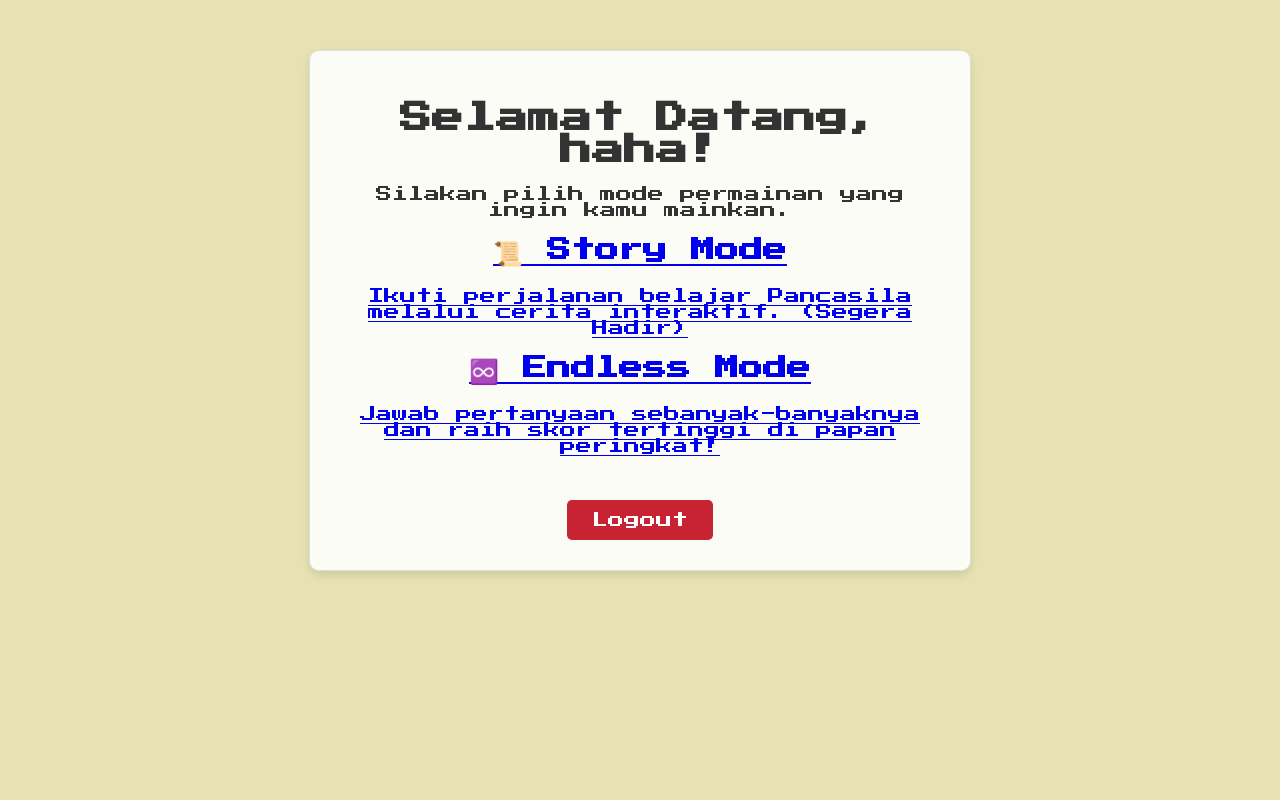
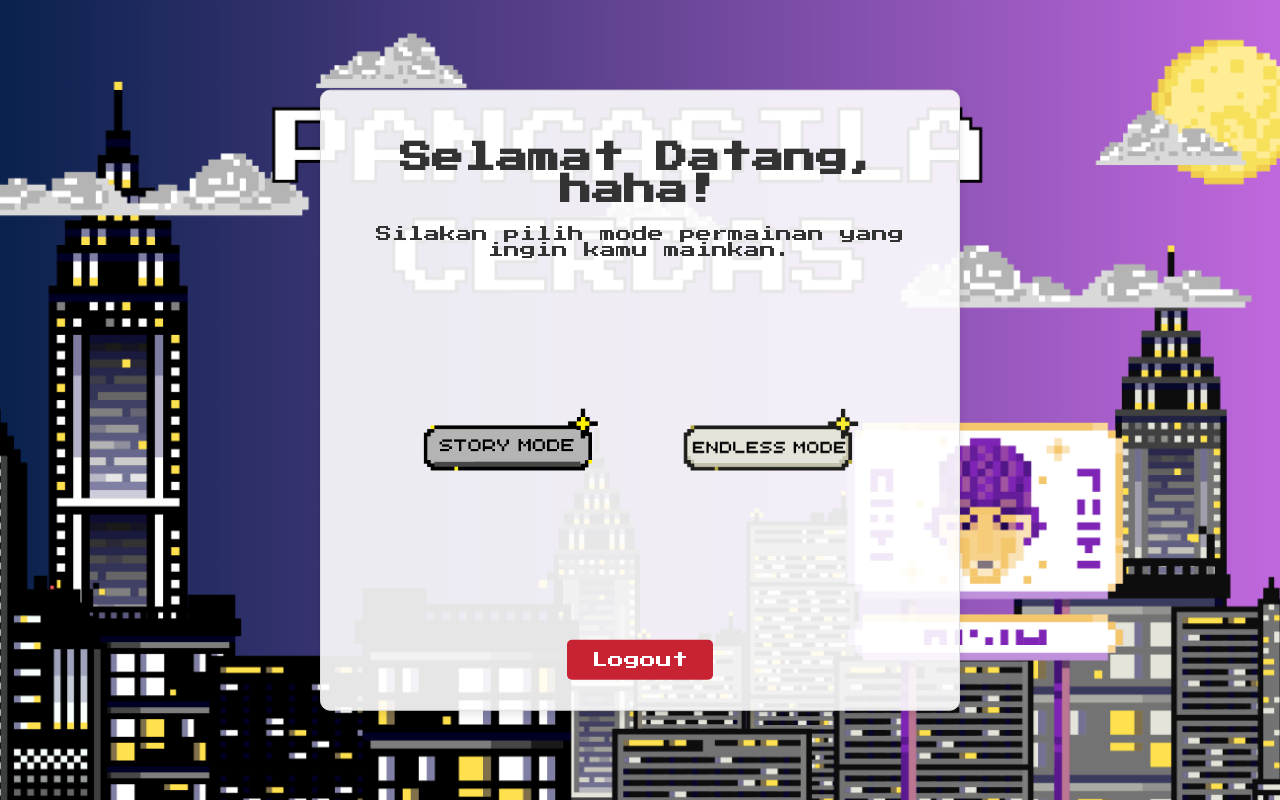
Before and after one commit to fallforsweden/game_pancasila, a Flask app: page /choose-mode in a window 1280 px wide. Run offline with Flask 3, Linux system fonts and the light colour scheme; a user stored in the database is signed in.

```diff
--- a/app.py
+++ b/app.py
@@ -1,4 +1,4 @@
-from flask import Flask, render_template, request, redirect, url_for, session, flash
+from flask import Flask, render_template, request, redirect, url_for, session, flash, make_response
 from flask_sqlalchemy import SQLAlchemy
 from sqlalchemy import func
 from werkzeug.security import generate_password_hash, check_password_hash
@@ -114,45 +114,94 @@ def choose_mode():
 def story_mode():
     return render_template('story_mode.html')
 
+# Ganti fungsi start_quiz yang lama dengan yang ini
+# Ganti fungsi start_quiz yang lama dengan yang ini
 @app.route('/start-endless')
 @login_required
 def start_quiz():
+    # Menginisialisasi skor dan nyawa
     session.pop('score', None)
     session.pop('q_indices', None)
     session.pop('last_q_data', None)
     session['score'] = 0
+    session['lives'] = 3  # Memberikan 3 kesempatan di awal
+
     question_indices = list(range(len(QUESTIONS)))
     random.shuffle(question_indices)
     session['q_indices'] = question_indices
     session['current_q_index'] = 0
     return redirect(url_for('ask_question'))
 
+# Ganti fungsi ask_question yang lama dengan yang ini
 @app.route('/question', methods=['GET', 'POST'])
 @login_required
 def ask_question():
-    if 'q_indices' not in session: return redirect(url_for('start_quiz'))
+    # Pastikan kuis sudah dimulai
+    if 'q_indices' not in session or 'lives' not in session:
+        return redirect(url_for('start_quiz'))
+
     current_q_index_pos = session.get('current_q_index', 0)
+    # Jika pertanyaan habis, mulai dari awal lagi
     if current_q_index_pos >= len(session['q_indices']):
         random.shuffle(session['q_indices'])
         session['current_q_index'] = 0
         current_q_index_pos = 0
+
     question_index = session['q_indices'][current_q_index_pos]
     question_data = QUESTIONS[question_index]
+
+    # --- PERBAIKAN UTAMA ADA DI SINI ---
+    response = None # Variabel untuk menyimpan response
+
     if request.method == 'POST':
         user_answer = request.form.get('option')
         correct_answer = question_data['answer']
         is_correct = (user_answer and user_answer == correct_answer)
-        if not user_answer: user_answer, is_correct = 'Waktu Habis', False
+
+        # Jika waktu habis
+        if not user_answer:
+            user_answer = 'Waktu Habis'
+            is_correct = False
+
+        game_over = False
         if is_correct:
             session['score'] += 1
             session['current_q_index'] += 1
             next_url = url_for('ask_question')
         else:
-            next_url = url_for('results')
-        return render_template('question.html', question=question_data, show_answer=True, is_correct=is_correct, user_answer=user_answer, correct_answer=correct_answer, next_url=next_url)
-    question_num = session.get('score', 0) + 1
-    return render_template('question.html', question=question_data, show_answer=False, question_num=question_num)
+            session['lives'] -= 1
+            if session['lives'] > 0:
+                session['current_q_index'] += 1
+                next_url = url_for('ask_question')
+            else:
+                game_over = True
+                next_url = url_for('results')
 
+        # Buat response untuk dikirim
+        response = make_response(render_template('question.html',
+                                                 question=question_data,
+                                                 show_answer=True,
+                                                 is_correct=is_correct,
+                                                 user_answer=user_answer,
+                                                 correct_answer=correct_answer,
+                                                 next_url=next_url,
+                                                 lives=session.get('lives', 0), # Kirim 'lives'
+                                                 game_over=game_over))
+    else: # Method GET
+        question_num = session.get('score', 0) + 1
+        # Buat response untuk dikirim
+        response = make_response(render_template('question.html',
+                                                 question=question_data,
+                                                 show_answer=False,
+                                                 question_num=question_num,
+                                                 lives=session.get('lives', 3))) # Kirim 'lives'
+
+    # Tambahkan header anti-cache ke response
+    response.headers['Cache-Control'] = 'no-cache, no-store, must-revalidate'
+    response.headers['Pragma'] = 'no-cache'
+    response.headers['Expires'] = '0'
+
+    return response
 @app.route('/results')
 @login_required
 def results():
--- a/static/css/style.css
+++ b/static/css/style.css
@@ -2,8 +2,12 @@
 body {
     font-family: PressStart2;
     color: #333;
-    animation: rotate-bg-color 15s infinite linear; /* Added your animation */
+    background: url("/static/img/opening_background.png") no-repeat center center fixed;
+    background-size: cover;
+    background-attachment: fixed;
+    background-color: #000; /* fallback if image doesn’t load */
 }
+
 
 @font-face {
   font-family: PressStart2; /* set name */
@@ -14,26 +18,23 @@ p {
   font-family: PressStart2; /* use font */
 }
 
-/* Keyframes for the background animation */
-@keyframes rotate-bg-color {
-    0%   { background-color: #87CEEB; } /* SkyBlue */
-    25%  { background-color: #98FB98; } /* PaleGreen */
-    50%  { background-color: #FFDAB9; } /* PeachPuff */
-    75%  { background-color: #DDA0DD; } /* Plum */
-    100% { background-color: #87CEEB; } /* Back to SkyBlue */
-}
-
 /* Card-like container for the content */
 .container {
     max-width: 600px;
-    margin: 50px auto;
     padding: 30px;
-    background-color: rgba(255, 255, 255, 0.9); /* Slightly transparent white */
+    background-color: rgba(255, 255, 255, 0.9);
     border: 1px solid #ddd;
     border-radius: 10px;
     box-shadow: 0 4px 8px rgba(0,0,0,0.1);
     text-align: center;
+
+    /* Centering setup */
+    position: absolute;
+    top: 50%;
+    left: 50%;
+    transform: translate(-50%, -50%);
 }
+
 
 h1 {
     color: #333;
@@ -251,3 +252,30 @@ button[type="submit"] {
     border-bottom: 8px solid transparent;
     border-right: 10px solid #ffffff; /* Warna dalam */
 }
+
+/* Mode selection layout *//* Mode selection layout - side by side */
+.mode-selection-container {
+    display: flex;
+    justify-content: center;
+    align-items: center;
+    gap: 40px;               /* Space between buttons */
+    flex-wrap: wrap;         /* So they stack if the screen is small */
+    margin-top: 40px;
+}
+
+/* Button styles */
+.mode-button {
+    display: inline-block;
+    text-decoration: none;
+    transition: transform 0.2s ease, box-shadow 0.2s ease;
+}
+
+.mode-image {
+    width: 220px;           /* Adjust size as you like */
+    height: auto;
+}
+
+.mode-button:hover {
+    transform: scale(1.05);
+    box-shadow: 0 6px 12px rgba(0,0,0,0.3);
+}
--- a/templates/choose_mode.html
+++ b/templates/choose_mode.html
@@ -12,16 +12,14 @@
         <p>Silakan pilih mode permainan yang ingin kamu mainkan.</p>
 
         <div class="mode-selection-container">
-            <!-- Opsi Story Mode -->
-            <a href="{{ url_for('story_mode') }}" class="mode-button story-mode">
-                <h2>📜 Story Mode</h2>
-                <p>Ikuti perjalanan belajar Pancasila melalui cerita interaktif. (Segera Hadir)</p>
+            <!-- Story Mode Button -->
+            <a href="{{ url_for('story_mode') }}" class="mode-button">
+                <img src="{{ url_for('static', filename='img/story_mode.png') }}" alt="Story Mode" class="mode-image">
             </a>
 
-            <!-- Opsi Endless Mode -->
-            <a href="{{ url_for('start_quiz') }}" class="mode-button endless-mode">
-                <h2>♾️ Endless Mode</h2>
-                <p>Jawab pertanyaan sebanyak-banyaknya dan raih skor tertinggi di papan peringkat!</p>
+            <!-- Endless Mode Button -->
+            <a href="{{ url_for('start_quiz') }}" class="mode-button">
+                <img src="{{ url_for('static', filename='img/endless_mode.png') }}" alt="Endless Mode" class="mode-image">
             </a>
         </div>
 
--- a/templates/index.html
+++ b/templates/index.html
@@ -8,9 +8,6 @@
 </head>
 <body>
     <div class="container">
-        <h1>Selamat Datang di Game Kuis Pancasila Cerdas!</h1>
-        <p>Uji wawasan kebangsaanmu dan raih skor tertinggi!</p>
-
         <a href="{{ url_for('login') }}" class="btn" style="background-color: #007BFF;">Login</a>
         <a href="{{ url_for('register') }}" class="btn" style="background-color: #5a6268;">Register</a>
     </div>
```
Also changed, not shown: static/style.css (deleted, +0 -70 lines), templates/question.html (+25 -5 lines), static/img/endless_mode.png (added), static/img/health.png (added), static/img/mulai.png (added), static/img/opening_background.png (added), static/img/play.png (added), static/img/story_mode.png (added).
